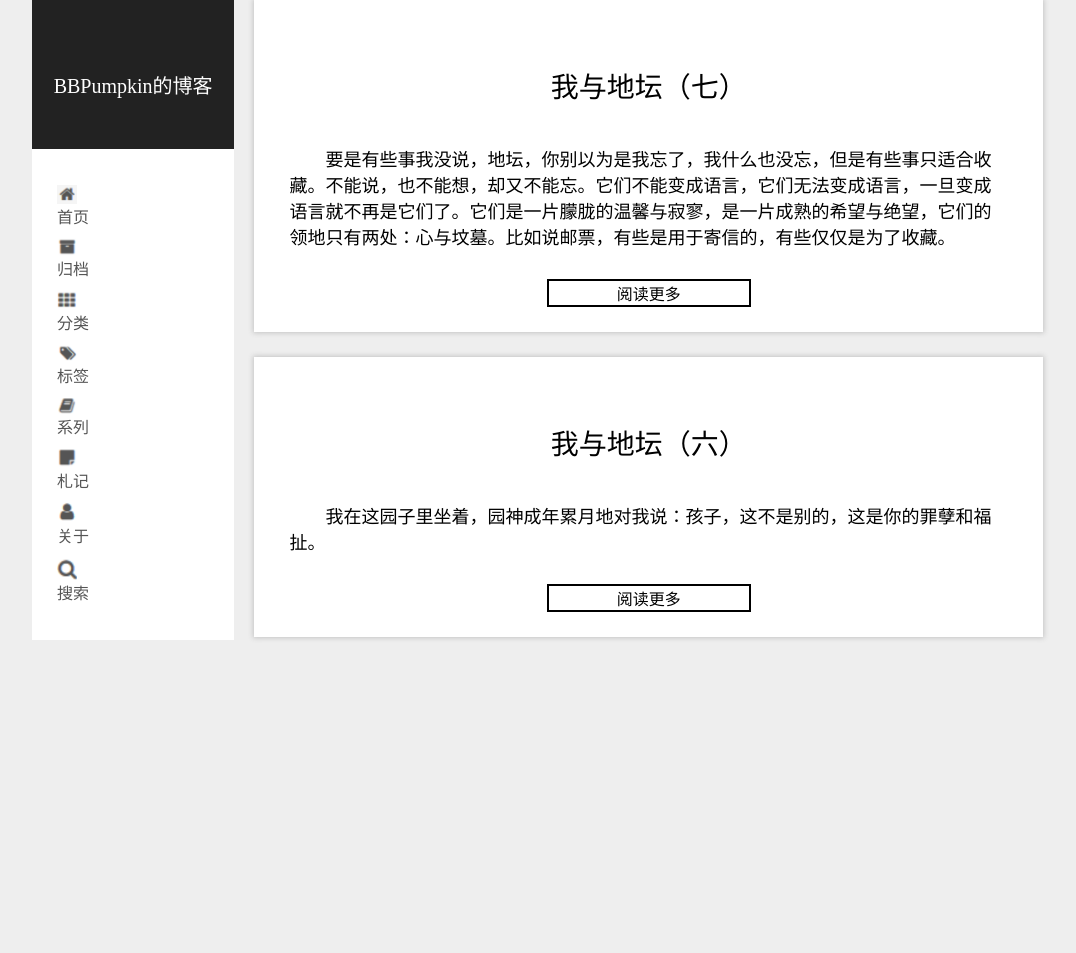
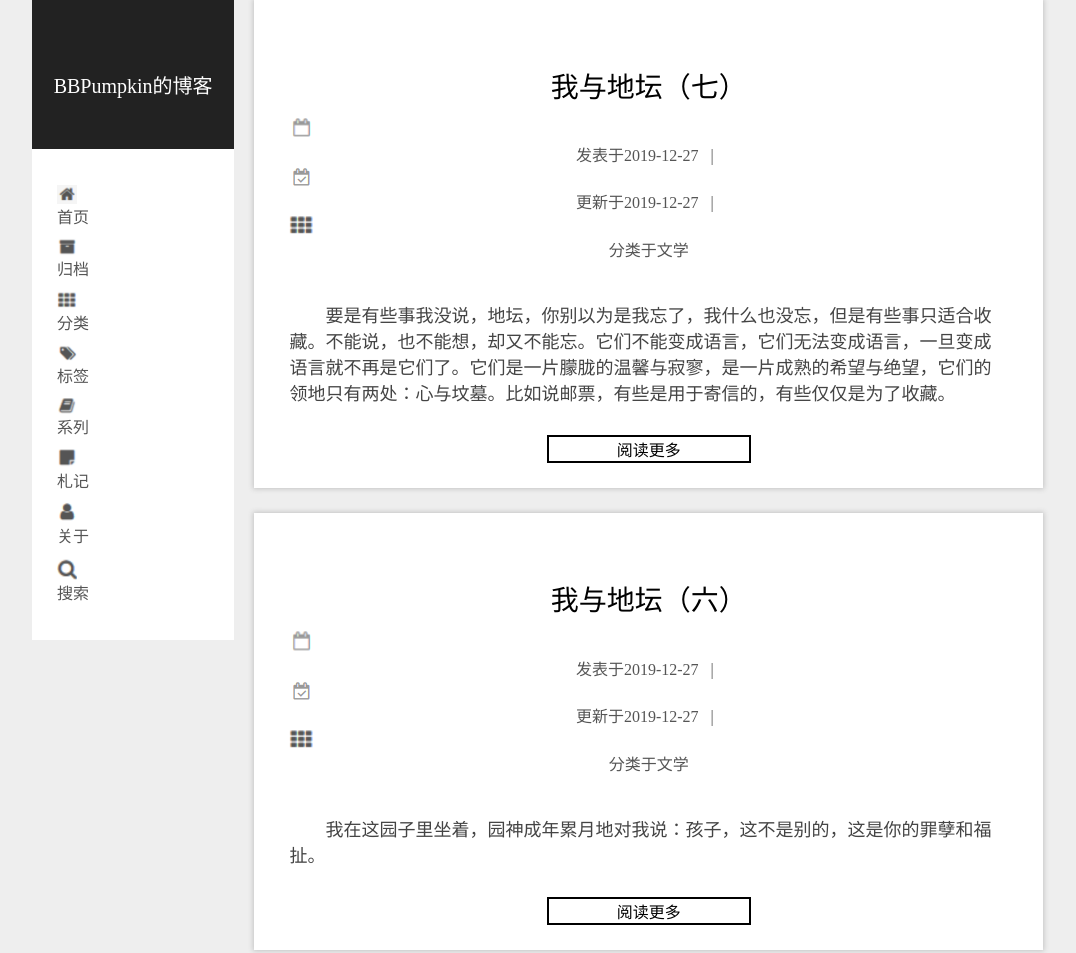
Before and after one commit to PumpkinJimmy/blog_design, a plain HTML site: page index.html in a window 1280 px wide. Shown: the whole page, without its empty margins (96-1172 px from the left). Before the commit the page ends 800 px from the top, so only its background shows below. Drawn offline with Linux system fonts and the light colour scheme.

Commit message:
添加header，首页加了动画效果

```diff
--- a/base.css
+++ b/base.css
@@ -70,12 +70,14 @@ body {
 	font-size:18px;
 	text-indent: 2em;
 	margin-bottom: 30px;
+	color: #444444;
 }
 #nav {
 	list-style-type:none;
 	padding:0;
 }
 #nav>li>a{
+	transition: background-color 0.5s;
 	display:block;
 	color:#555555;
 	text-decoration:none;
@@ -84,6 +86,7 @@ body {
 	padding-left:25px;
 }
 #nav>li>a:hover{
+	transition: background-color 0.5s;
 	background-color: #f4f4f4;
 }
 .nav-brand{
@@ -92,4 +95,19 @@ body {
 	margin:0;
 	padding:0;
 	margin-right:8px;
+	width: 20px;
 }
+.brand{
+	display:table-cell;
+	vertical-align: middle;
+	margin:0;
+	padding:0;
+	margin-right:3px;
+	width:25px;
+}
+.header {
+	color: #555555;
+	font-size: 16px;
+	text-align:center;
+	margin-top: 10px;
+}
--- /dev/null
+++ b/effect.css
@@ -0,0 +1,20 @@
+@keyframes fadeInFrame{
+from { opacity:0%;}
+to {opacity: 100%;}
+}
+.fadeIn{
+	animation: fadeInFrame 0.5s ease-in;
+}
+.fadeInContent *{
+	animation: fadeInFrame 0.5s ease-in;
+}
+@keyframes slideDownFrame{
+from { transform:translateY(-10px);}
+to {transform:translateY(0);}
+}
+.slideDown {
+	animation: slideDownFrame 0.9s;
+}
+.slideDownContent * {
+	animation: slideDownFrame 0.9s;
+}
--- a/index.html
+++ b/index.html
@@ -3,6 +3,7 @@
 
 	<head>
 		<link rel="stylesheet" href="base.css" type="text/css" />
+		<link rel="stylesheet" href="effect.css" type="text/css" />
 		<title>首页</title>
 	</head>
 
@@ -25,8 +26,15 @@
 
 			</div>
 			<div id="main">
-				<div class="mainbox">
-					<div class="item-title">我与地坛（七）</div>
+				<div class="mainbox fadeIn slideDownContent">
+					<div class="item-title">我与地坛（七）
+					<div class="header">
+						<img src="create_date.png" class="brand">发表于2019-12-27 &nbsp&nbsp|&nbsp&nbsp
+						<img src="update_date.png" class="brand">更新于2019-12-27 &nbsp&nbsp|&nbsp&nbsp
+						<img src="category.png" class="brand">分类于文学
+					</div>
+					</div>
+
 					<div class="item-text">
 						要是有些事我没说，地坛，你别以为是我忘了，我什么也没忘，但是有些事只适合收藏。不能说，也不能想，却又不能忘。它们不能变成语言，它们无法变成语言，一旦变成语言就不再是它们了。它们是一片朦胧的温馨与寂寥，是一片成熟的希望与绝望，它们的领地只有两处：心与坟墓。比如说邮票，有些是用于寄信的，有些仅仅是为了收藏。</div>
 
@@ -34,8 +42,14 @@
 						<a href="#">阅读更多</a>
 					</div>
 				</div>
-				<div class="mainbox">
-					<div class="item-title">我与地坛（六）</div>
+				<div class="mainbox fadeIn slideDownContent">
+					<div class="item-title">我与地坛（六）
+					<div class="header">
+						<img src="create_date.png" class="brand">发表于2019-12-27 &nbsp&nbsp|&nbsp&nbsp
+						<img src="update_date.png" class="brand">更新于2019-12-27 &nbsp&nbsp|&nbsp&nbsp
+						<img src="category.png" class="brand">分类于文学
+					</div>
+					</div>
 					<div class="item-text">我在这园子里坐着，园神成年累月地对我说：孩子，这不是别的，这是你的罪孽和福扯。
 					</div>
 					<div class="readmore">
```
Also changed, not shown: article.html (added, +63 -0 lines), create_date.png (added), update_date.png (added).
